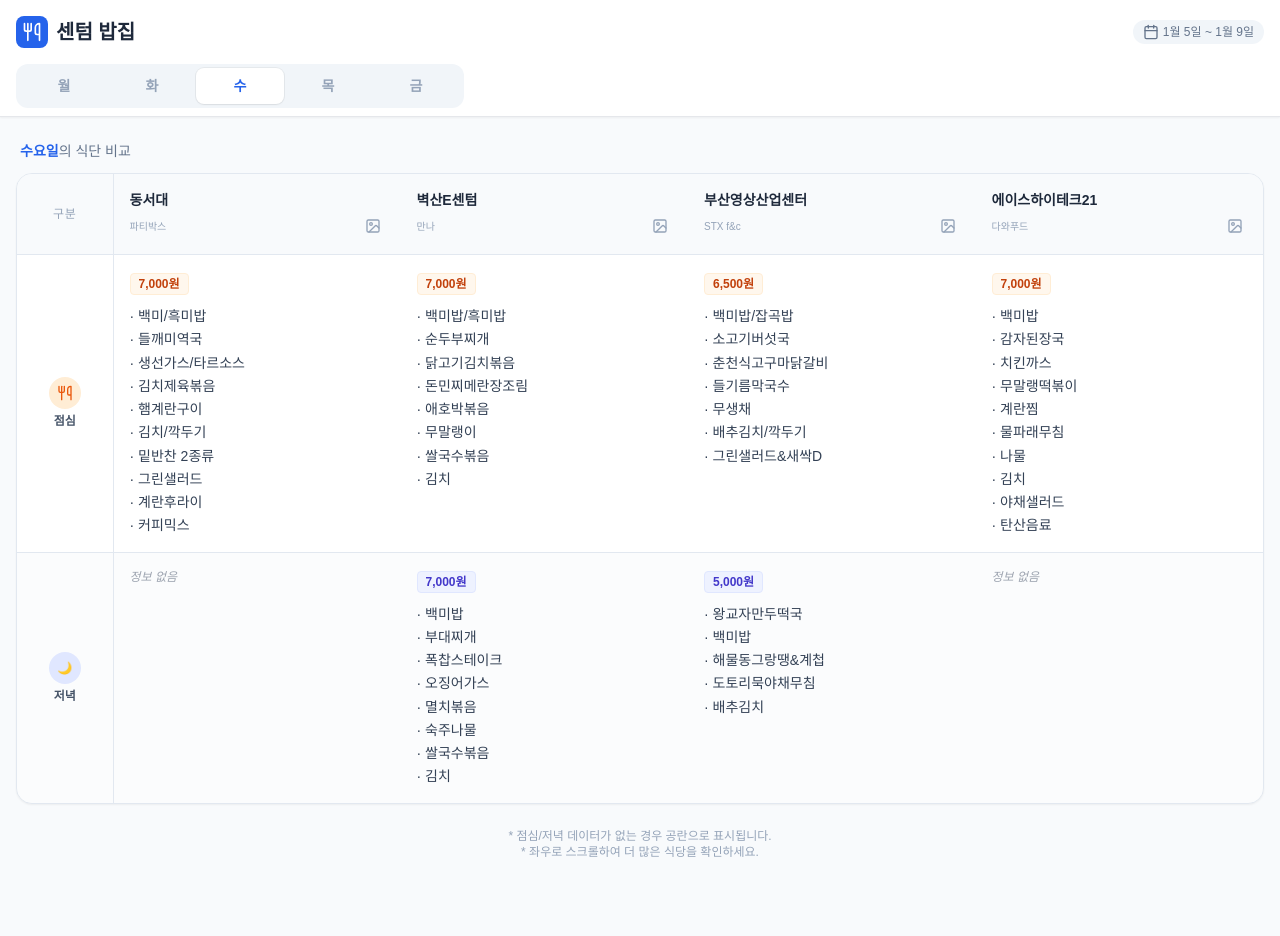
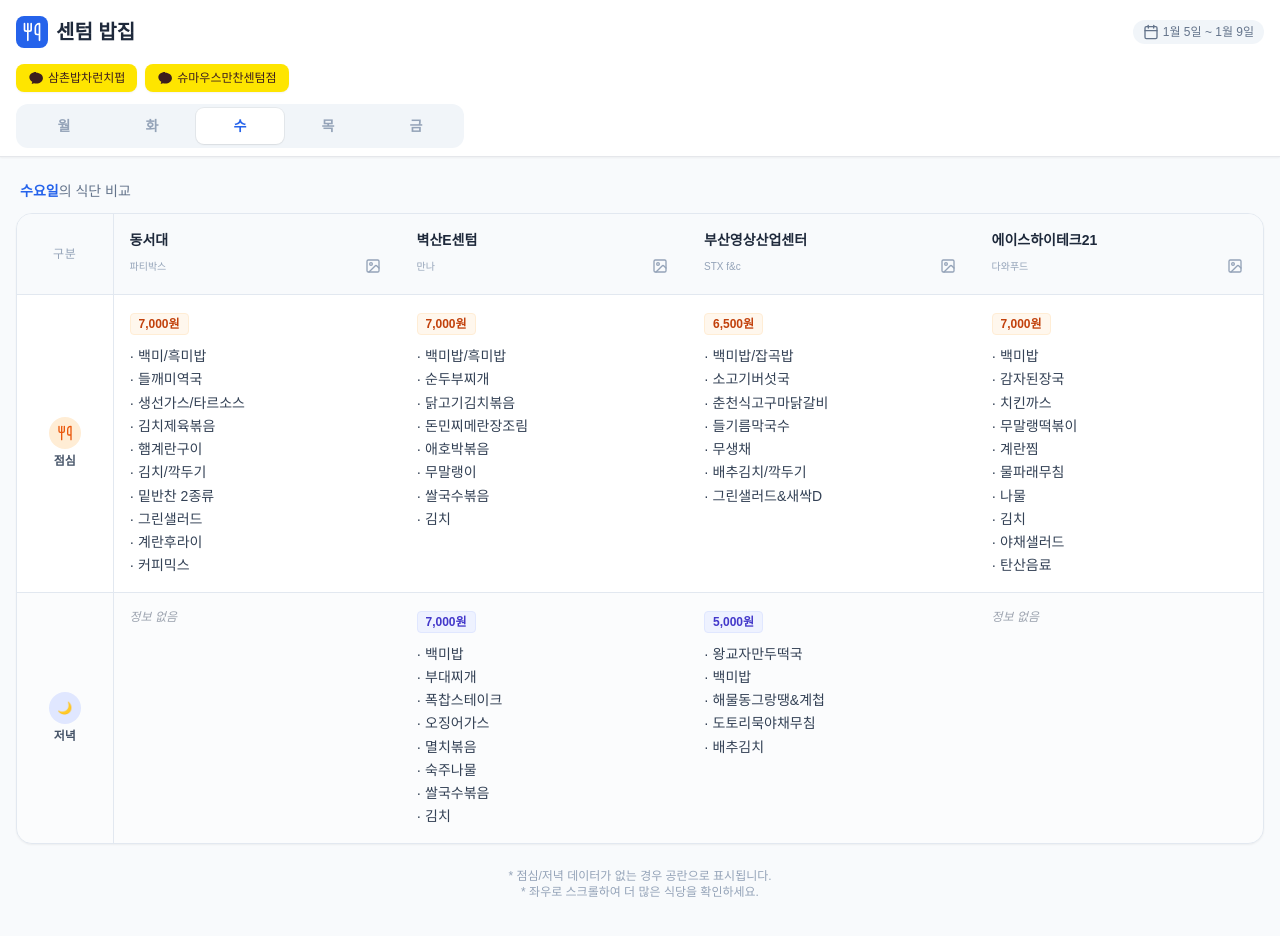
Before and after one commit to aoperat/centumbob, a React (Vite) app in the folder viewer/: page / in a window 1280 px wide. Shown: the top 936 px of the page. Built offline with nearby package versions, Linux system fonts and the light colour scheme.

Commit message:
Update menu prices and enhance App component with KakaoTalk channel links

```diff
--- a/viewer/src/App.jsx
+++ b/viewer/src/App.jsx
@@ -129,11 +129,39 @@
               </span>
               센텀 밥집
             </h1>
-            {currentDate && (
-              <span className="text-xs font-medium text-slate-500 bg-slate-100 px-2.5 py-1 rounded-full flex items-center gap-1">
-                <IconCalendar /> {currentDate}
-              </span>
-            )}
+            <div className="flex items-center gap-3">
+              {currentDate && (
+                <span className="text-xs font-medium text-slate-500 bg-slate-100 px-2.5 py-1 rounded-full flex items-center gap-1">
+                  <IconCalendar /> {currentDate}
+                </span>
+              )}
+            </div>
+          </div>
+
+          {/* 카카오톡 채널 링크 */}
+          <div className="flex flex-wrap gap-2 mb-3 text-xs">
+            <a
+              href="https://pf.kakao.com/_FxbaQC"
+              target="_blank"
+              rel="noopener noreferrer"
+              className="inline-flex items-center gap-1 px-3 py-1.5 bg-[#FEE500] text-[#3C1E1E] rounded-lg hover:bg-[#FDD835] transition-colors font-medium shadow-sm"
+            >
+              <svg className="w-4 h-4" viewBox="0 0 24 24" fill="currentColor">
+                <path d="M12 3C6.48 3 2 6.48 2 11c0 2.84 1.75 5.36 4.39 6.72L5.5 21l3.5-1.28c1.08.3 2.22.47 3.4.47 5.52 0 10-3.48 10-8s-4.48-8-10-8z"/>
+              </svg>
+              삼촌밥차런치펍
+            </a>
+            <a
+              href="https://pf.kakao.com/_CiVis"
+              target="_blank"
+              rel="noopener noreferrer"
+              className="inline-flex items-center gap-1 px-3 py-1.5 bg-[#FEE500] text-[#3C1E1E] rounded-lg hover:bg-[#FDD835] transition-colors font-medium shadow-sm"
+            >
+              <svg className="w-4 h-4" viewBox="0 0 24 24" fill="currentColor">
+                <path d="M12 3C6.48 3 2 6.48 2 11c0 2.84 1.75 5.36 4.39 6.72L5.5 21l3.5-1.28c1.08.3 2.22.47 3.4.47 5.52 0 10-3.48 10-8s-4.48-8-10-8z"/>
+              </svg>
+              슈마우스만찬센텀점
+            </a>
           </div>
 
           {/* 요일 선택 탭 */}
```
Also changed, not shown: 1 other file (tests, documents, lock files or other folders).
